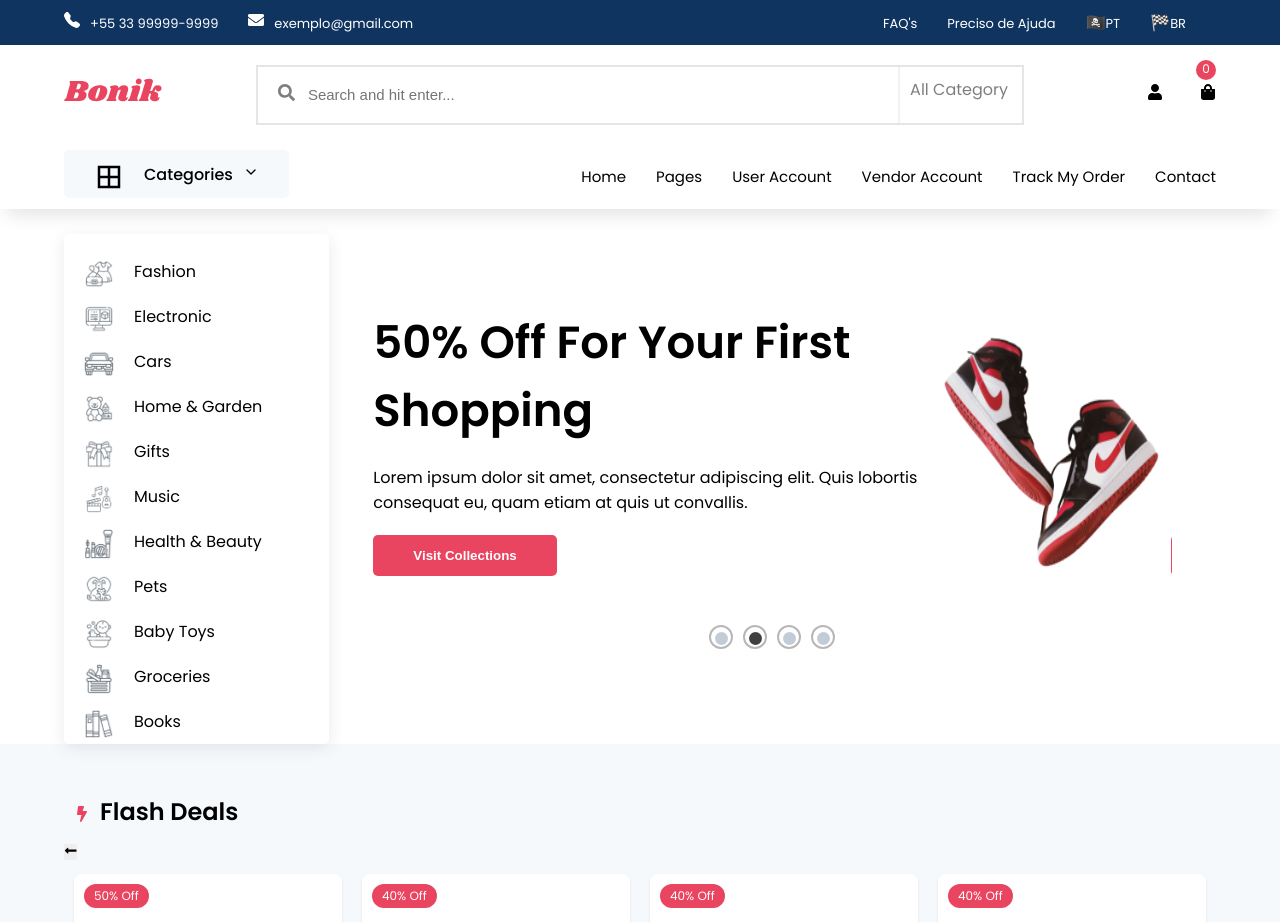
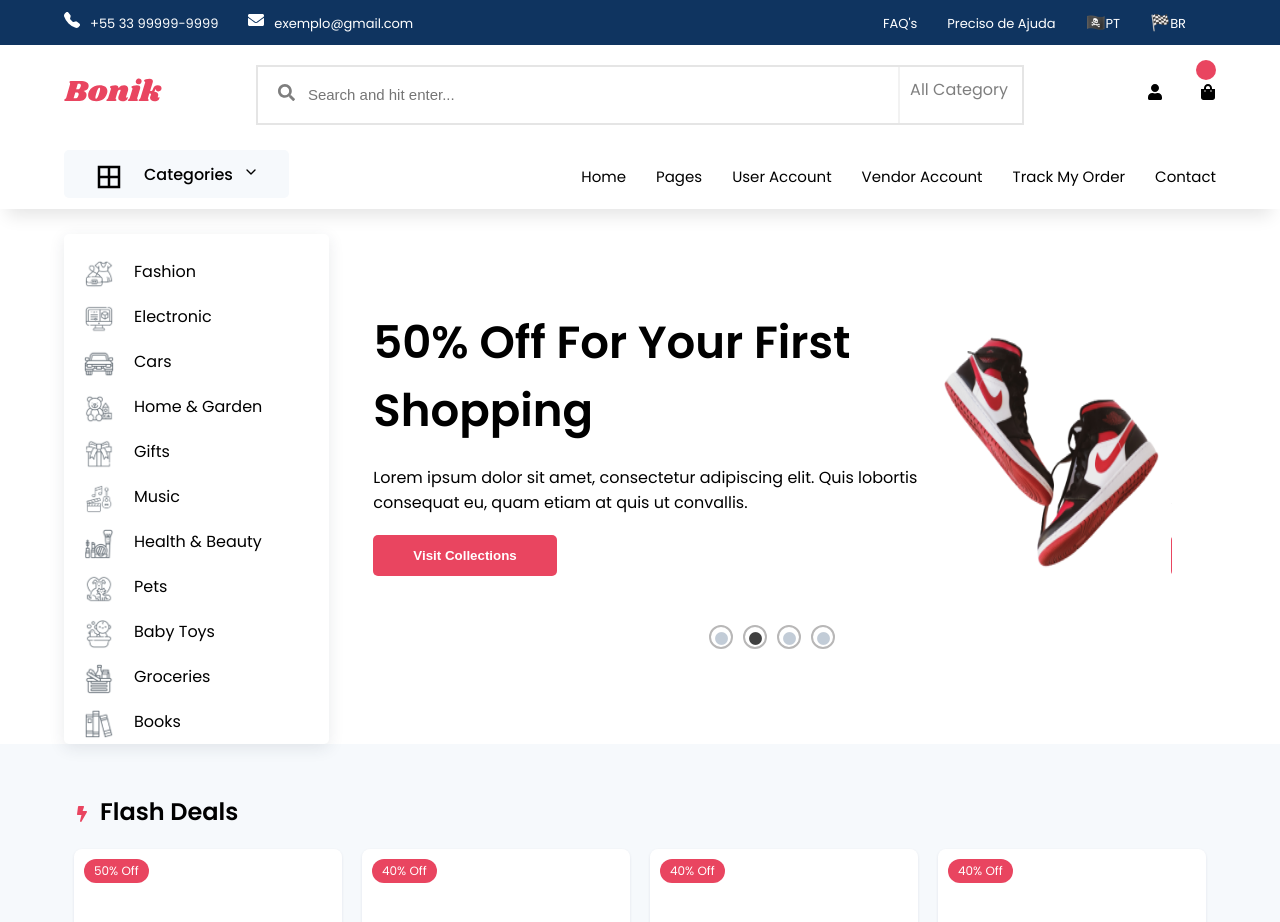
Before and after one commit to LucasChaIub/Space_of_ReactJS, a React (Vite) app in the folder ecommerce/: page / in a window 1280 px wide. Shown: the top 922 px of the page. Built offline with nearby package versions, Linux system fonts and the light colour scheme.

Commit message:
Iniciando Cart

```diff
--- a/ecommerce/src/App.css
+++ b/ecommerce/src/App.css
@@ -225,5 +225,38 @@ button {
 }
 /*---------- Product ----------- */
 /*---------- Control-btn ----------- */
+.control-btn .next,
+.control-btn .prev {
+  position: absolute;
+  top: 40%;
+  width: 50px;
+  height: 50px;
+  line-height: 55px;
+  background: #0f3460;
+  border-radius: 50%;
+  transition: 0.5s;
+  z-index: 5;
+}
 
+.control-btn .prev {
+  left: -20px;
+}
+
+.control-btn .next {
+  right: -20px;
+}
+
+.control-btn .next i,
+.control-btn .prev i {
+  font-size: 20px;
+  transition: 0.5s;
+  color: #fff;
+}
+
+.control-btn .next:hover,
+.control-btn .prev:hover {
+  background: #e94560;
+  color: #fff;
+  cursor: pointer;
+}
 /*---------- Control-btn ----------- */
--- a/ecommerce/src/App.jsx
+++ b/ecommerce/src/App.jsx
@@ -9,6 +9,7 @@ import {
 
 import Header from './common/Header'
 import Pages from './pages/Pages'
+import Cart from './common/cart/Cart';
 
 import Data from './components/flashDeals/Data'
 
@@ -18,12 +19,22 @@ function App() {
 
   const [cartItem, setCartItem] = useState([])
 
+  const addToCart = (product) => {
+    const productExit = cartItem.find((item) => item.id === product.id)
+
+    if(productExit) {
+      setCardItem(cartItem.map((item) =>
+      (item.id === product.id? {...productExit, qty:productExit.qty+1} : item)))
+    }
+  }
+
   return (
     <>
       <MyRouter>
-        <Header />
+        <Header cartItem={cartItem} />
         <Routes>
-          <Route path='/' element={<Pages productItems={productItems} />} />
+          <Route path='/' element={<Pages productItems={productItems} addToCart={addToCart} />} />
+          <Route path='/cart' element={<Cart cartItem={cartItem} addToCart={addToCart} />} />
         </Routes>
       </MyRouter>
     </>
--- a/ecommerce/src/common/Header.jsx
+++ b/ecommerce/src/common/Header.jsx
@@ -4,11 +4,11 @@ import Search from './Search'
 import Navbar from './Navbar'
 import "./Header.css"
 
-const Header = () => {
+const Header = ({ cartItem }) => {
   return (
     <>
       <Head />
-      <Search />
+      <Search cartItem={cartItem} />
       <Navbar />
     </>
   )
--- a/ecommerce/src/common/Search.jsx
+++ b/ecommerce/src/common/Search.jsx
@@ -4,7 +4,7 @@ import logo from '../components/assets/images/logo.svg'
 import { Link } from 'react-router-dom'
 import { FaSearch, FaUser, FaShoppingBag } from 'react-icons/fa'
 
-const Search = () => {
+const Search = ({ cartItem }) => {
   window.addEventListener("scroll", function () {
     const search = document.querySelector(".search")
     search.classList.toggle("active", window.scrollY > 100)
@@ -29,7 +29,7 @@ const Search = () => {
             <div className="cart">
               <Link to='/cart'>
                 <i className="icon-circle"><FaShoppingBag /></i>
-                <span>0</span>
+                <span>{cartItem.length === 0 ? "" : cartItem.length}</span>
               </Link>
             </div>
           </div>
--- /dev/null
+++ b/ecommerce/src/common/cart/Cart.jsx
@@ -0,0 +1,17 @@
+import React from 'react'
+
+const Cart = ({ cartItem, addToCart }) => {
+  return (
+    <>
+      <section className="cart-items">
+        <div className="container d_flex">
+          <div className="cart-details">
+            {cartItem.length === 0 && <h1 className="no-items product">No Items are add in Cart</h1>}
+          </div>
+        </div>
+      </section>
+    </>
+  )
+}
+
+export default Cart
--- a/ecommerce/src/components/flashDeals/FlashCard.jsx
+++ b/ecommerce/src/components/flashDeals/FlashCard.jsx
@@ -1,4 +1,4 @@
-import React from 'react'
+import React, {useState} from 'react'
 import Slider from 'react-slick'
 
 import { AiOutlineHeart } from 'react-icons/ai'
@@ -29,7 +29,12 @@ const PrevArrow = (props) => {
   )
 }
 
-const FlashCard = ({ productItems }) => {
+const FlashCard = ({ productItems, addToCart }) => {
+const [count, setCount] = useState(0)
+const increment = () => {
+  setCount(count + 1);
+}
+
   const settings = {
     dots: false,
     infinite: true,
@@ -52,7 +57,7 @@ const FlashCard = ({ productItems }) => {
                     <img src={productItems.cover} alt="" />
                     <div className="product-like">
                       <label>0</label> <br />
-                      <i><AiOutlineHeart /></i>
+                      <i onClick={increment}><AiOutlineHeart /></i>
                     </div>
                   </div>
                   <div className="product-details">
@@ -66,7 +71,7 @@ const FlashCard = ({ productItems }) => {
                     </div>
                     <div className="price">
                       <h4>{productItems.price}.00</h4>
-                      <button>
+                      <button onClick={() => addToCart(productItems)}>
                         <i><FaPlus /></i>
                       </button>
                     </div>
--- a/ecommerce/src/pages/Pages.jsx
+++ b/ecommerce/src/pages/Pages.jsx
@@ -2,10 +2,10 @@ import React from 'react'
 import FlashDeals from '../components/flashDeals/FlashDeals'
 import Home from '../components/mainpage/Home'
 
-const Pages = ({ productItems }) => {
+const Pages = ({ productItems, cartItem, addToCart }) => {
   return (
     <>
-      <Home />
+      <Home cartItem={cartItem} />
       <FlashDeals productItems={productItems}/>
     </>
   )
```
Also changed, not shown: ecommerce/src/common/cart/style.css (added).
